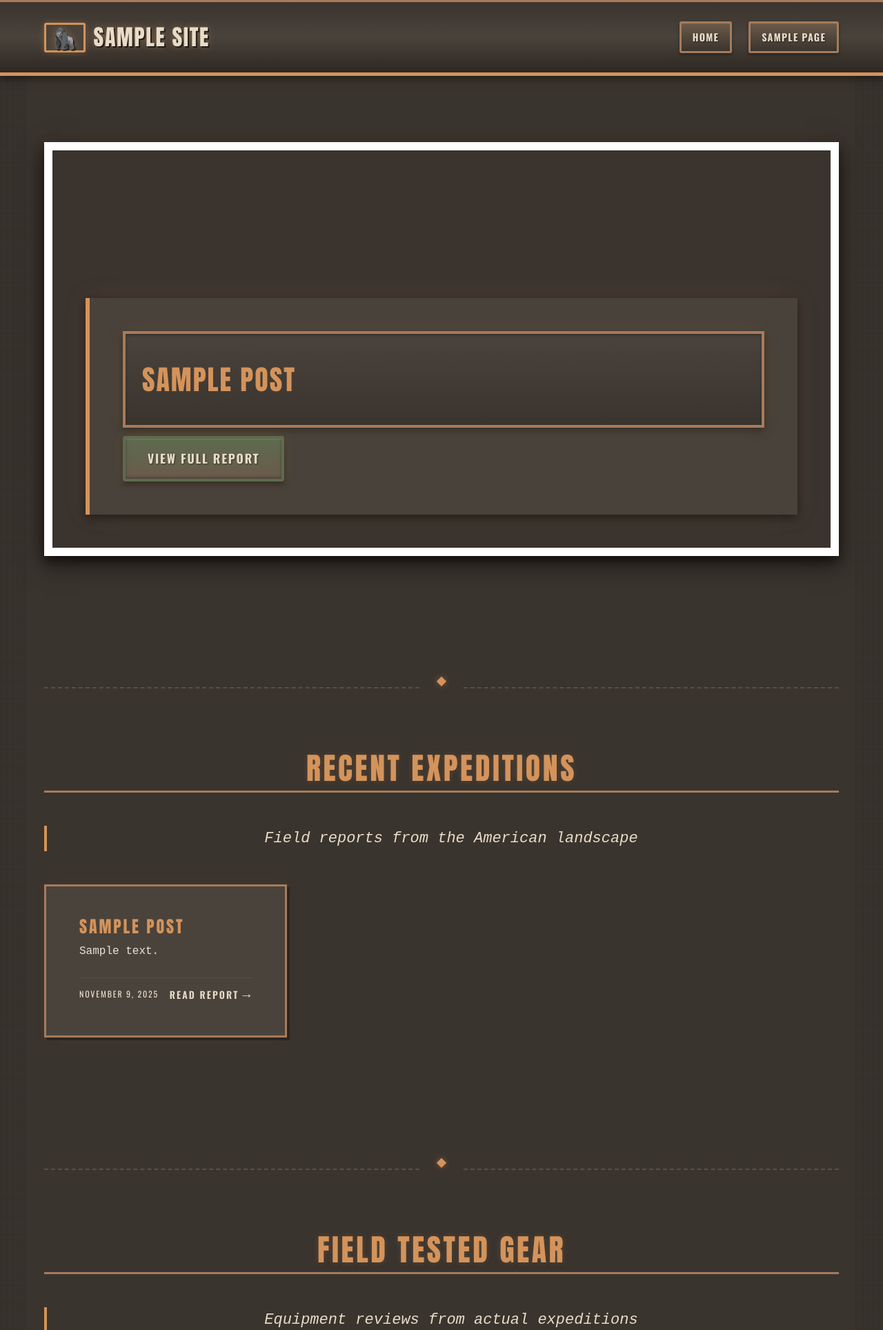
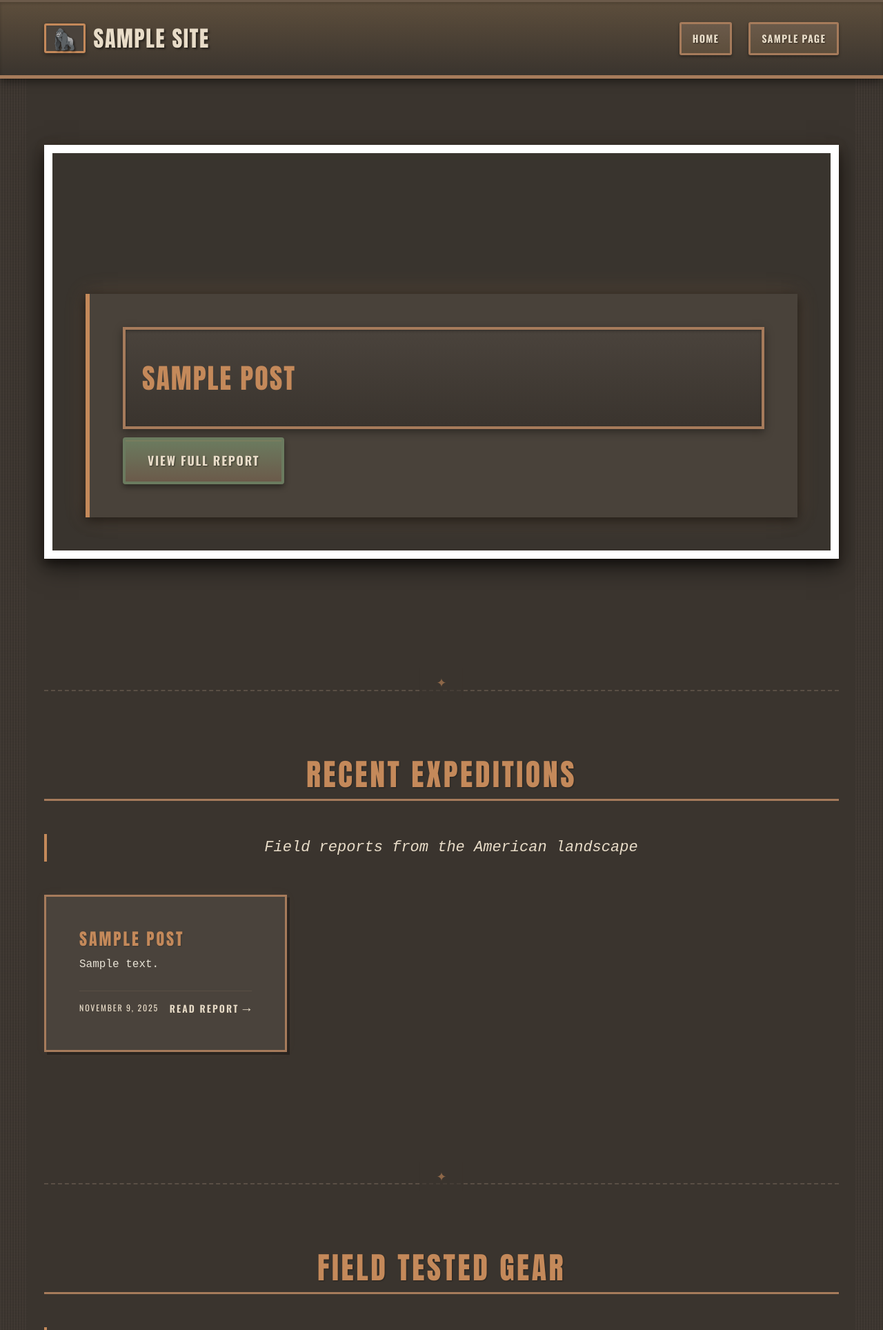
Before and after one commit to jimmitchellnc83-maker/wandering_gorilla, a WordPress theme: template index.php in a window 1280 px wide. Shown: the top 1928 px of the page at 69% size. Run offline with PHP 8.4 and a stand-in for WordPress, Linux system fonts and the light colour scheme; the site name, menu and one post (Sample post) are stand-ins, and other content is empty.

Commit message:
Transform from neon roadhouse to vintage sun-faded travel journal aesthetic
MAJOR AESTHETIC SHIFT - Forgotten America / Worn Travel Photography:

Color Palette Changes:
- Renamed variables from 'neon-glow' to 'photo-amber' (sun-faded orange)
- Renamed 'lamplight' to 'parchment' for more organic feel
- Added new colors: leather, road-dust, parchment
- Softer, more muted amber tones (less electric, more vintage photo)

Visual Effects Removed/Reduced:
- Removed heavy neon glow effects from all hover states
- Removed electric glow box-shadows and text-shadows
- Replaced glowing effects with subtle organic shadows
- Reduced opacity-based hovers instead of glow

Texture & Background:
- Replaced dark wood grain with subtle dust particles
- Added worn paper texture overlay
- Increased body line-height to 1.8 for more breathing room
- More organic, less synthetic textures

Typography:
- Changed from 'neon sign' to 'vintage stencil/stamp' effect
- More subtle text-shadows (2px 2px 3px) instead of glow
- Increased heading line-height from 0.9 to 1.1 for readability

Navigation & Header:
- 'Worn Leather Dashboard' instead of 'Dark Roadhouse'
- Removed neon glow from logo and buttons
- More muted, dusty road sign aesthetic
- Leather gradient backgrounds

Buttons & Interactive Elements:
- 'Vintage Worn Badges' instead of 'Neon Signs'
- Removed all glow effects on hover
- Simple shadow elevations instead of electric glow
- More organic transitions

Overall Theme:
- Less electric diner, more sun-faded Polaroid
- Think: 1970s Airstream, dusty highways, forgotten Route 66
- Vintage National Geographic, worn travel notebooks
- Old RV trip photo albums, weathered road atlases

This creates an authentic vintage travel photography aesthetic with hints
of the open road, wilderness, and dusty forgotten America.

```diff
--- a/style.css
+++ b/style.css
@@ -34,23 +34,25 @@ Text Domain: wandering-gorilla
 1.0 CSS Variables
 --------------------------------------------------------------*/
 :root {
-  /* Dark Desert Twilight Color Palette - Roadhouse at Dusk */
+  /* Vintage Travel Journal Color Palette - Sun-Faded Americana */
   --color-primary: #3A342E; /* dark weathered wood - primary background */
   --color-secondary: #4A433C; /* aged barn interior - content background */
   --color-text: #E8E3D6; /* cream - high contrast for readability */
-  --color-headline: #D4935A; /* warm amber - old neon signs */
+  --color-headline: #C4895A; /* sun-faded orange - old photographs */
   --color-accent: #8B7A6B; /* dusty taupe - faded paint */
-  --color-support: #5D6B4F; /* dark sage - weathered metal */
+  --color-support: #6B7B5F; /* dusty sage - weathered canvas */
   --color-interactive: #A67B5B; /* weathered bronze buttons */
   --color-background: #3A342E; /* dark weathered wood */
   --color-content-bg: #4A433C; /* aged barn interior */
 
-  /* Accent variations */
-  --color-neon-glow: #D4935A; /* warm amber glow */
+  /* Vintage photo accents */
+  --color-photo-amber: #C4895A; /* warm amber - faded photos */
   --color-dark-bronze: #6B5A4A; /* darker bronze */
-  --color-lamplight: #E8DCC8; /* warm lamplight */
-
-  --color-photo-overlay: rgba(58, 52, 46, 0.3);
+  --color-parchment: #E8DCC8; /* warm parchment */
+  --color-leather: #5D4E3C; /* worn leather */
+  --color-road-dust: rgba(139, 122, 107, 0.15); /* dusty overlay */
+
+  --color-photo-overlay: rgba(58, 52, 46, 0.2);
   --color-white: #FFFFFF;
   --color-border: #5A4F45;
   --color-shadow: rgba(0, 0, 0, 0.4);
@@ -95,30 +97,26 @@ html {
 body {
   font-family: var(--font-body);
   font-size: 1rem;
-  line-height: 1.7;
+  line-height: 1.8;
   color: var(--color-text);
   background-color: var(--color-background);
   background-image:
-    /* Dark wood grain texture */
+    /* Subtle dust particles */
     repeating-linear-gradient(
       90deg,
-      rgba(0, 0, 0, 0.15) 0px,
-      transparent 1px,
-      transparent 3px,
-      rgba(0, 0, 0, 0.15) 4px,
-      transparent 4px,
-      transparent 8px
+      transparent 0px,
+      var(--color-road-dust) 1px,
+      transparent 2px,
+      transparent 4px
     ),
-    /* Weathered wood knots */
+    /* Worn paper texture */
     repeating-linear-gradient(
       0deg,
       transparent,
-      transparent 2px,
-      rgba(0, 0, 0, 0.08) 2px,
-      rgba(0, 0, 0, 0.08) 3px
-    ),
-    /* Subtle ambient glow */
-    radial-gradient(ellipse at top, rgba(212, 147, 90, 0.05), transparent 50%);
+      transparent 3px,
+      rgba(0, 0, 0, 0.03) 3px,
+      rgba(0, 0, 0, 0.03) 4px
+    );
   -webkit-font-smoothing: antialiased;
   -moz-osx-font-smoothing: grayscale;
 }
@@ -137,16 +135,16 @@ a {
 
 a:hover {
   color: var(--color-interactive);
-  text-shadow: 0 0 8px rgba(212, 147, 90, 0.4);
+  opacity: 0.8;
 }
 
 /*--------------------------------------------------------------
-3.0 Typography - Dark Neon Sign & Lamplight Aesthetic
+3.0 Typography - Vintage Travel Journal & Weathered Stencils
 --------------------------------------------------------------*/
 h1, h2, h3, h4, h5, h6 {
   font-family: var(--font-headline);
   font-weight: 900;
-  line-height: 0.9;
+  line-height: 1.1;
   margin-bottom: var(--space-md);
   color: var(--color-headline);
   letter-spacing: 0.02em;
@@ -157,17 +155,16 @@ h1 {
   font-size: 4rem;
   margin-bottom: var(--space-lg);
   letter-spacing: 0.05em;
-  /* Old neon sign effect */
+  /* Vintage stamp/stencil effect */
   border: 4px solid var(--color-interactive);
   background: linear-gradient(180deg, var(--color-secondary) 0%, var(--color-primary) 100%);
   padding: var(--space-lg) var(--space-md);
   box-shadow:
     inset 0 2px 4px rgba(0,0,0,0.3),
-    0 4px 12px var(--color-shadow),
-    0 0 20px rgba(212, 147, 90, 0.15);
+    0 4px 12px var(--color-shadow);
   position: relative;
   color: var(--color-headline);
-  text-shadow: 0 0 10px rgba(212, 147, 90, 0.3);
+  text-shadow: 2px 2px 3px rgba(0,0,0,0.4);
 }
 
 h2 {
@@ -176,7 +173,7 @@ h2 {
   border-bottom: 3px solid var(--color-interactive);
   padding-bottom: var(--space-sm);
   color: var(--color-headline);
-  text-shadow: 0 0 8px rgba(212, 147, 90, 0.2);
+  text-shadow: 1px 1px 2px rgba(0,0,0,0.3);
 }
 
 h3 {
@@ -185,6 +182,7 @@ h3 {
   text-transform: uppercase;
   letter-spacing: 0.12em;
   color: var(--color-interactive);
+  text-shadow: 1px 1px 2px rgba(0,0,0,0.2);
 }
 
 h4 {
@@ -209,8 +207,8 @@ p {
 .lead-text {
   font-size: 1.375rem;
   font-style: italic;
-  color: var(--color-lamplight);
-  border-left: 4px solid var(--color-neon-glow);
+  color: var(--color-parchment);
+  border-left: 4px solid var(--color-photo-amber);
   padding-left: var(--space-md);
   margin: var(--space-lg) 0;
 }
@@ -271,16 +269,16 @@ blockquote::before {
 }
 
 .section-break::after {
-  content: '◆';
+  content: '✦';
   position: absolute;
   bottom: -12px;
   left: 50%;
   transform: translateX(-50%);
   background: var(--color-background);
   padding: 0 var(--space-md);
-  color: var(--color-neon-glow);
+  color: var(--color-photo-amber);
   font-size: 1.5rem;
-  text-shadow: 0 0 10px rgba(212, 147, 90, 0.4);
+  opacity: 0.6;
 }
 
 .grid {
@@ -307,22 +305,21 @@ blockquote::before {
 }
 
 /*--------------------------------------------------------------
-5.0 Header & Navigation - Dark Roadhouse Aesthetic
+5.0 Header & Navigation - Worn Leather Dashboard
 --------------------------------------------------------------*/
 .site-header {
   position: sticky;
   top: 0;
   height: auto;
   min-height: var(--header-height);
-  /* Dark weathered wood gradient */
-  background: linear-gradient(180deg, var(--color-primary) 0%, var(--color-secondary) 50%, #2E2822 100%);
-  border-top: 3px solid var(--color-interactive);
-  border-bottom: 5px solid var(--color-neon-glow);
+  /* Worn leather dashboard */
+  background: linear-gradient(180deg, var(--color-leather) 0%, var(--color-primary) 100%);
+  border-top: 3px solid var(--color-dark-bronze);
+  border-bottom: 5px solid var(--color-interactive);
   z-index: 1000;
   box-shadow:
     0 4px 12px rgba(0,0,0,0.5),
-    inset 0 1px 0 rgba(212, 147, 90, 0.1),
-    0 0 20px rgba(212, 147, 90, 0.05);
+    inset 0 2px 4px rgba(0,0,0,0.2);
 }
 
 .header-inner {
@@ -339,15 +336,13 @@ blockquote::before {
   font-family: var(--font-headline);
   font-size: 2rem;
   font-weight: 900;
-  color: var(--color-lamplight);
+  color: var(--color-parchment);
   text-transform: uppercase;
   letter-spacing: 0.05em;
   display: flex;
   align-items: center;
   gap: var(--space-sm);
-  text-shadow:
-    2px 2px 0 rgba(0,0,0,0.6),
-    0 0 12px rgba(212, 147, 90, 0.4);
+  text-shadow: 2px 2px 3px rgba(0,0,0,0.5);
 }
 
 .site-logo::before {
@@ -356,16 +351,14 @@ blockquote::before {
   background: var(--color-content-bg);
   padding: 4px 8px;
   border-radius: 3px;
-  border: 3px solid var(--color-neon-glow);
+  border: 3px solid var(--color-photo-amber);
   line-height: 1;
-  box-shadow: 0 0 10px rgba(212, 147, 90, 0.3);
+  box-shadow: 0 2px 6px rgba(0,0,0,0.4);
 }
 
 .site-logo:hover {
-  color: var(--color-neon-glow);
-  text-shadow:
-    2px 2px 0 rgba(0,0,0,0.6),
-    0 0 20px rgba(212, 147, 90, 0.6);
+  color: var(--color-photo-amber);
+  text-shadow: 2px 2px 3px rgba(0,0,0,0.6);
 }
 
 .main-navigation {
@@ -393,9 +386,9 @@ blockquote::before {
   font-size: 0.9rem;
   text-transform: uppercase;
   letter-spacing: 0.08em;
-  /* Dark neon sign buttons */
-  background: linear-gradient(180deg, var(--color-dark-bronze) 0%, var(--color-primary) 100%);
-  color: var(--color-lamplight);
+  /* Dusty road sign buttons */
+  background: linear-gradient(180deg, var(--color-dark-bronze) 0%, var(--color-leather) 100%);
+  color: var(--color-parchment);
   padding: 8px 16px;
   border: 3px solid var(--color-interactive);
   border-radius: 3px;
@@ -403,9 +396,7 @@ blockquote::before {
   font-weight: 700;
   position: relative;
   display: block;
-  box-shadow:
-    0 2px 4px rgba(0,0,0,0.4),
-    inset 0 1px 0 rgba(212, 147, 90, 0.1);
+  box-shadow: 0 2px 4px rgba(0,0,0,0.4);
   text-shadow: 1px 1px 2px rgba(0,0,0,0.5);
 }
 
@@ -504,7 +491,7 @@ blockquote::before {
   right: var(--space-lg);
   background: rgba(74, 67, 60, 0.95);
   padding: var(--space-lg);
-  border-left: 6px solid var(--color-neon-glow);
+  border-left: 6px solid var(--color-photo-amber);
   box-shadow:
     0 4px 16px rgba(0, 0, 0, 0.6),
     0 0 30px rgba(212, 147, 90, 0.2);
@@ -622,9 +609,7 @@ blockquote::before {
   position: relative;
   box-shadow:
     0 4px 8px rgba(0,0,0,0.4),
-    inset 0 2px 0 rgba(212, 147, 90, 0.2),
-    inset 0 -2px 4px rgba(0,0,0,0.3),
-    0 0 15px rgba(212, 147, 90, 0.2);
+    inset 0 2px 0 rgba(196, 137, 90, 0.15);
   text-shadow: 1px 1px 2px rgba(0,0,0,0.5);
 }
 
```
Also changed, not shown: other parts of style.css (+63 -87 lines).
